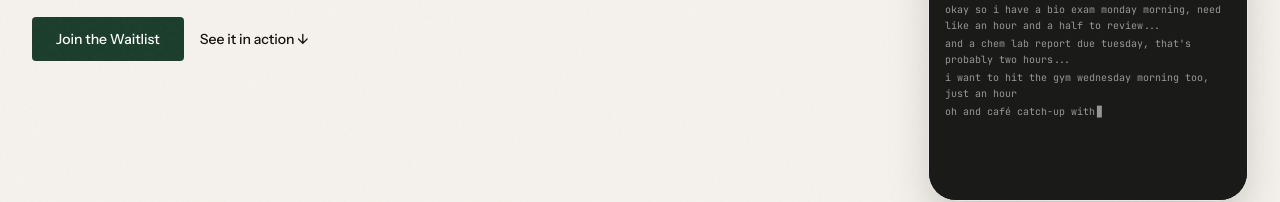
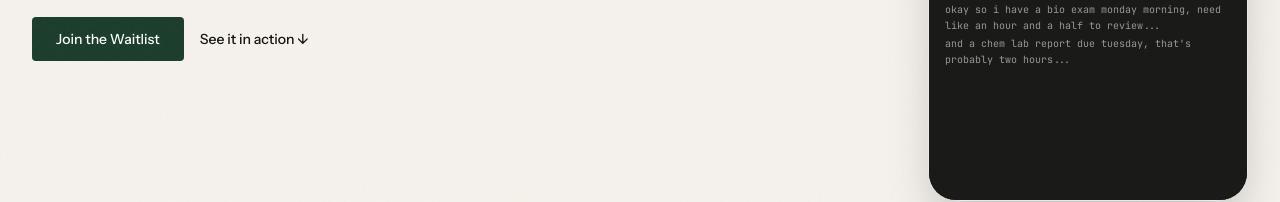
Before and after one commit to linomarrero/calspaces, a Next.js app: page / in a window 1280 px wide. Shown: the part 555-757 px from the top of the page. Built offline with nearby package versions, Linux system fonts and the light colour scheme; no server answers; the database is empty.

Commit message:
Update Hero.tsx

```diff
--- a/components/Hero.tsx
+++ b/components/Hero.tsx
@@ -7,10 +7,11 @@ import { useState, useEffect, useRef } from "react";
 const headlineWords = "Your calendar, finally honest.".split(" ");
 
 const WAVEFORM_ONLY_MS = 1500;
-const TASK_TYPING_MS = 700;
+const TASK_TYPING_MS = 1800;
+const TASK_PAUSE_MS = 1200;
 const TASK_ANIMATE_MS = 300;
 const TASK_AFTER_MS = 600;
-const TASK_BLOCK_MS = TASK_TYPING_MS + TASK_ANIMATE_MS + TASK_AFTER_MS;
+const TASK_BLOCK_MS = TASK_TYPING_MS + TASK_PAUSE_MS + TASK_ANIMATE_MS + TASK_AFTER_MS;
 const HOLD_START_MS = WAVEFORM_ONLY_MS + 5 * TASK_BLOCK_MS;
 const HOLD_MS = 2000;
 const RESET_START_MS = HOLD_START_MS + HOLD_MS;
```
